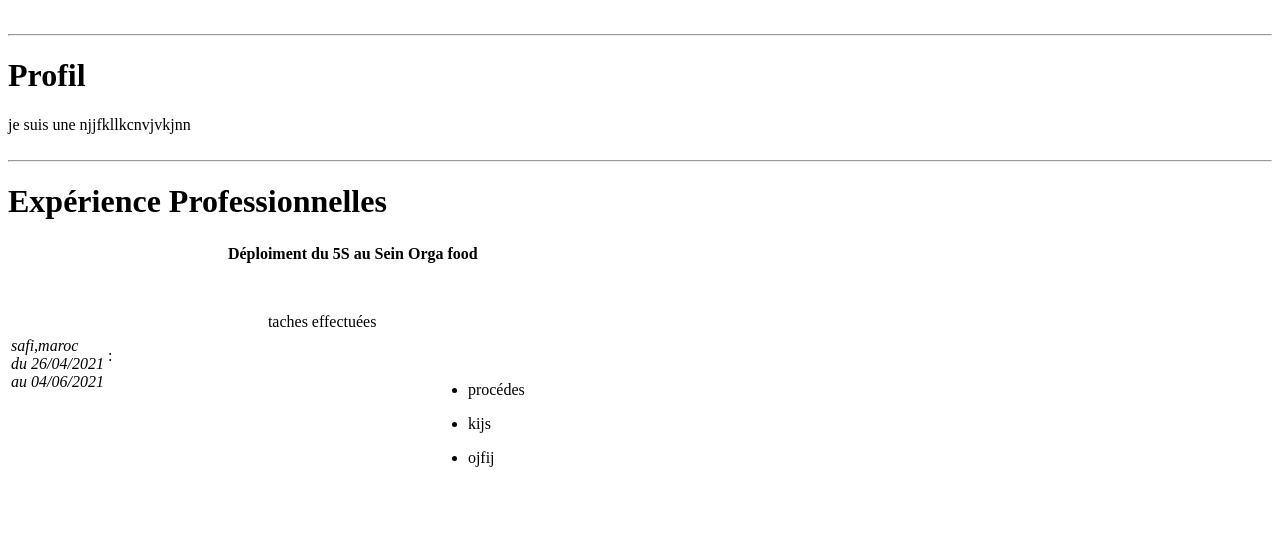
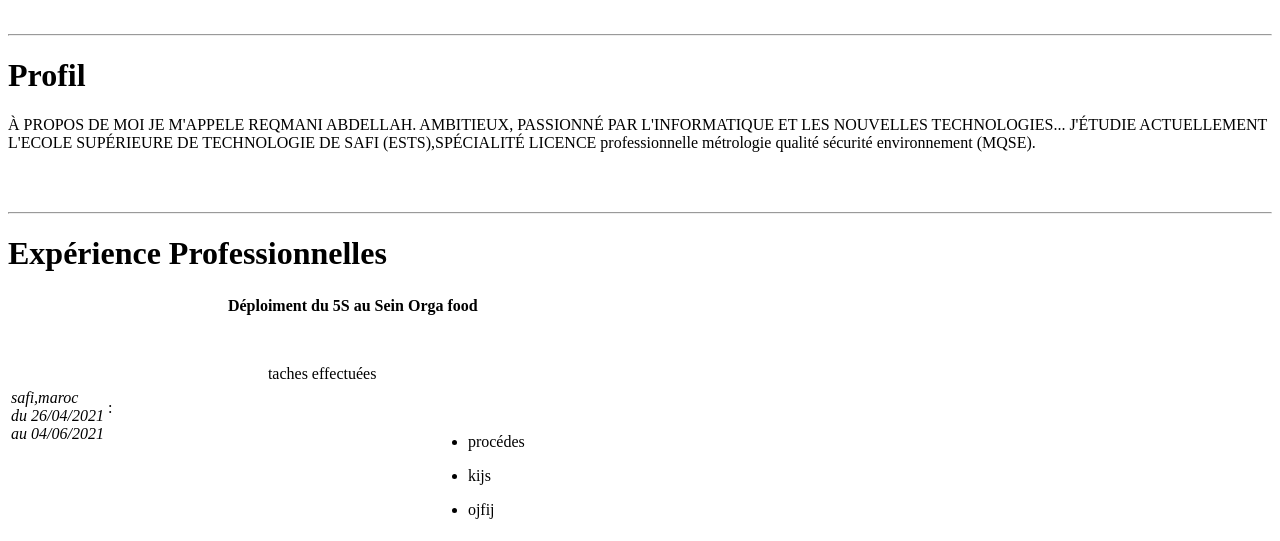
Before and after one commit to abdellahreqmani/monCv, a plain HTML site: page index.htm in a window 1280 px wide. Shown: the part 407-948 px from the top of the page. Before the commit the page ends 901 px from the top, so only its background shows below. Drawn offline with Linux system fonts and the light colour scheme.

Commit message:
Update index.htm

```diff
--- a/index.htm
+++ b/index.htm
@@ -1,6 +1,6 @@
 <Html>
 <head>
-<title> page web </title>
+<title> REQMANI Abdellah </title>
 </head>
 <body>
 <br>
@@ -22,7 +22,9 @@
 <br><br>
 <hr widht=100 height=100>
 <h1>Profil </h1>
-je suis une njjfkllkcnvjvkjnn
+<p>
+À PROPOS DE MOI
+JE M'APPELE REQMANI ABDELLAH. AMBITIEUX, PASSIONNÉ PAR L'INFORMATIQUE ET LES NOUVELLES TECHNOLOGIES... J'ÉTUDIE ACTUELLEMENT L'ECOLE SUPÉRIEURE DE TECHNOLOGIE DE SAFI (ESTS),SPÉCIALITÉ LICENCE professionnelle métrologie qualité sécurité  environnement  (MQSE).</p>
 <br><br>
 <hr>
 <h1>Expérience Professionnelles </h1>
```
